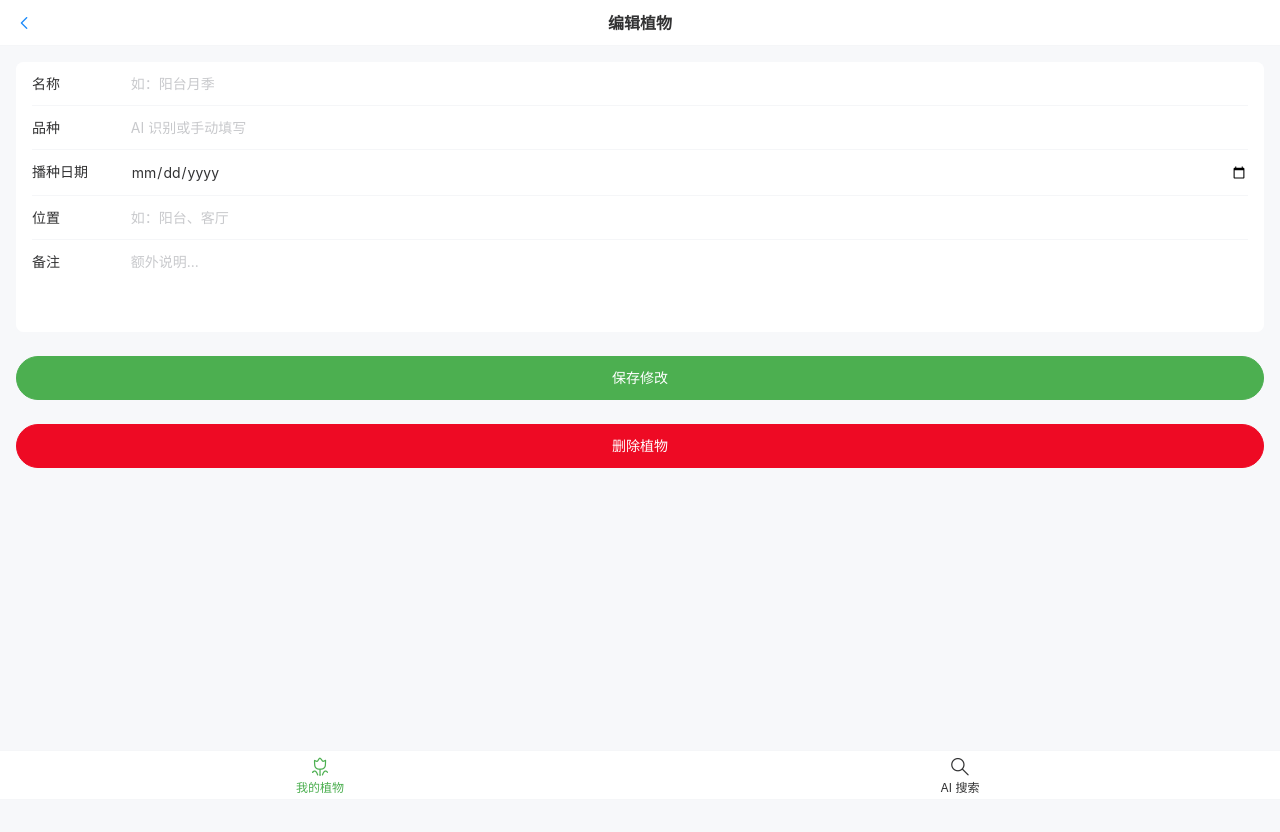
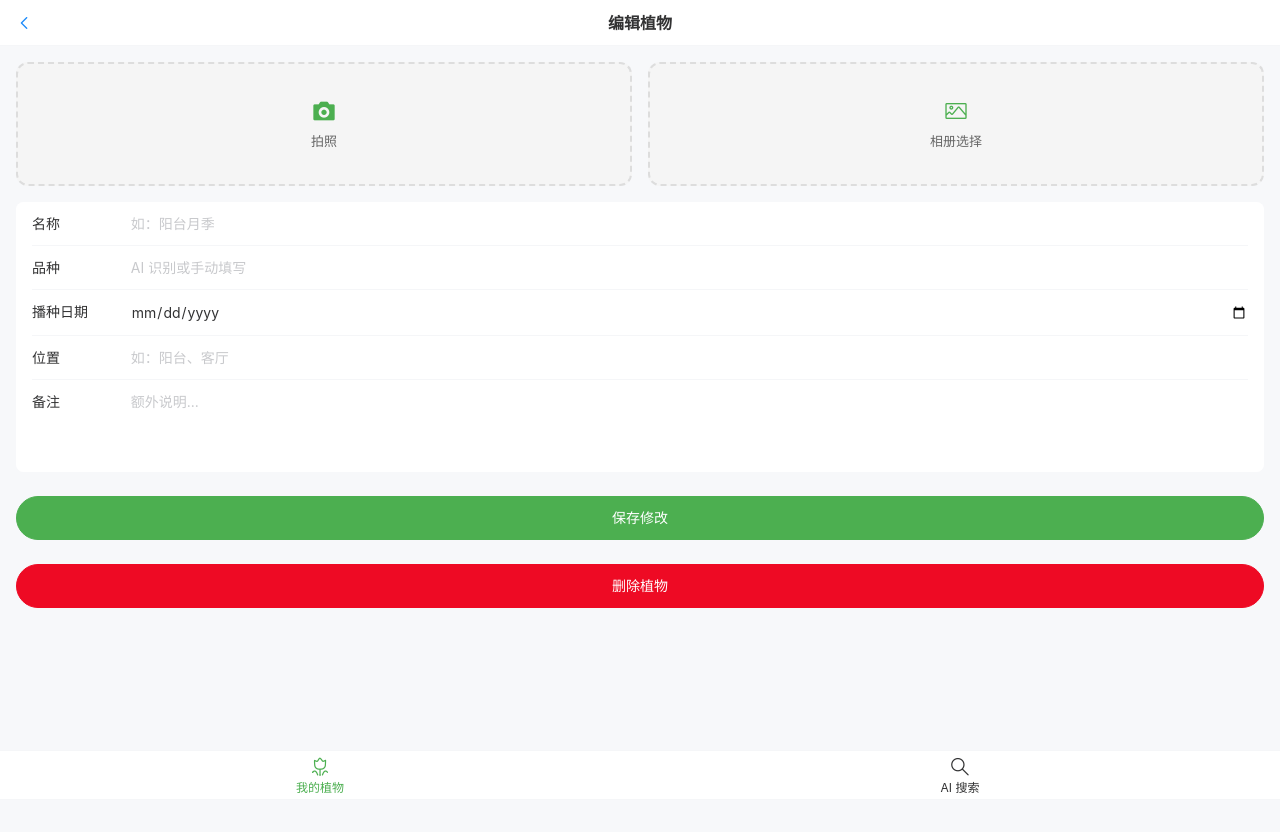
Before and after one commit to leeone2025/plant-manager, a Vue app: page /#/plant/1/edit in a window 1280 px wide. Shown: the top 832 px of the page. Built offline with nearby package versions, Linux system fonts and the light colour scheme.

Commit message:
feat: add photo capture to plant form (camera + gallery)

```diff
--- a/src/views/PlantFormView.vue
+++ b/src/views/PlantFormView.vue
@@ -1,8 +1,9 @@
 <!-- src/views/PlantFormView.vue -->
 <script setup lang="ts">
-import { ref, onMounted } from 'vue'
+import { ref, onMounted, onBeforeUnmount } from 'vue'
 import { useRoute, useRouter } from 'vue-router'
 import { plantService } from '@/services/plantService'
+import { photoService } from '@/services/photoService'
 
 const route = useRoute()
 const router = useRouter()
@@ -17,6 +18,9 @@ const notes = ref('')
 const saving = ref(false)
 const deleting = ref(false)
 
+const photoFile = ref<File | null>(null)
+const photoPreview = ref<string | null>(null)
+
 onMounted(async () => {
   if (isEdit && plantId) {
     const plant = await plantService.get(plantId)
@@ -29,6 +33,42 @@ onMounted(async () => {
     }
   }
 })
+
+onBeforeUnmount(() => {
+  if (photoPreview.value) URL.revokeObjectURL(photoPreview.value)
+})
+
+function triggerPhoto() {
+  const input = document.createElement('input')
+  input.type = 'file'
+  input.accept = 'image/*'
+  input.onchange = handleFileChange
+  input.click()
+}
+
+function triggerCamera() {
+  const input = document.createElement('input')
+  input.type = 'file'
+  input.accept = 'image/*'
+  input.capture = 'environment'
+  input.onchange = handleFileChange
+  input.click()
+}
+
+function handleFileChange(e: Event) {
+  const file = (e.target as HTMLInputElement).files?.[0]
+  if (!file) return
+
+  if (photoPreview.value) URL.revokeObjectURL(photoPreview.value)
+  photoFile.value = file
+  photoPreview.value = URL.createObjectURL(file)
+}
+
+function removePhoto() {
+  if (photoPreview.value) URL.revokeObjectURL(photoPreview.value)
+  photoFile.value = null
+  photoPreview.value = null
+}
 
 async function handleSave() {
   if (!name.value.trim()) return
@@ -43,11 +83,18 @@ async function handleSave() {
       notes: notes.value.trim() || undefined
     }
 
+    let targetId = plantId
+
     if (isEdit && plantId) {
       await plantService.update(plantId, baseData)
     } else {
-      await plantService.create(baseData)
+      targetId = await plantService.create(baseData)
     }
+
+    if (photoFile.value && targetId) {
+      await photoService.save(targetId, photoFile.value)
+    }
+
     router.back()
   } finally {
     saving.value = false
@@ -76,6 +123,24 @@ async function handleDelete() {
 
     <div class="content">
       <van-form @submit="handleSave">
+        <!-- Photo section -->
+        <div class="photo-section">
+          <div v-if="photoPreview" class="photo-preview" @click="triggerPhoto">
+            <img :src="photoPreview" alt="preview" />
+            <van-icon name="close" class="photo-remove" @click.stop="removePhoto" />
+          </div>
+          <div v-else class="photo-actions">
+            <div class="photo-btn" @click="triggerCamera">
+              <van-icon name="photograph" size="24" color="#4CAF50" />
+              <span>拍照</span>
+            </div>
+            <div class="photo-btn" @click="triggerPhoto">
+              <van-icon name="photo-o" size="24" color="#4CAF50" />
+              <span>相册选择</span>
+            </div>
+          </div>
+        </div>
+
         <van-cell-group inset>
           <van-field
             v-model="name"
@@ -136,4 +201,27 @@ async function handleDelete() {
 <style scoped>
 .page { min-height: 100vh; background: #f7f8fa; padding-bottom: 50px; }
 .content { padding: 16px 0; }
+
+.photo-section { padding: 0 16px; margin-bottom: 16px; }
+.photo-preview {
+  width: 100%; height: 200px; border-radius: 12px; overflow: hidden;
+  position: relative; cursor: pointer;
+}
+.photo-preview img { width: 100%; height: 100%; object-fit: cover; }
+.photo-remove {
+  position: absolute; top: 8px; right: 8px;
+  color: #fff; background: rgba(0,0,0,0.5);
+  border-radius: 50%; padding: 6px; font-size: 14px;
+}
+.photo-actions {
+  display: flex; gap: 16px;
+}
+.photo-btn {
+  flex: 1; height: 120px; background: #f5f5f5;
+  border-radius: 12px; border: 2px dashed #ddd;
+  display: flex; flex-direction: column;
+  align-items: center; justify-content: center;
+  gap: 8px; cursor: pointer;
+}
+.photo-btn span { font-size: 13px; color: #666; }
 </style>
```
